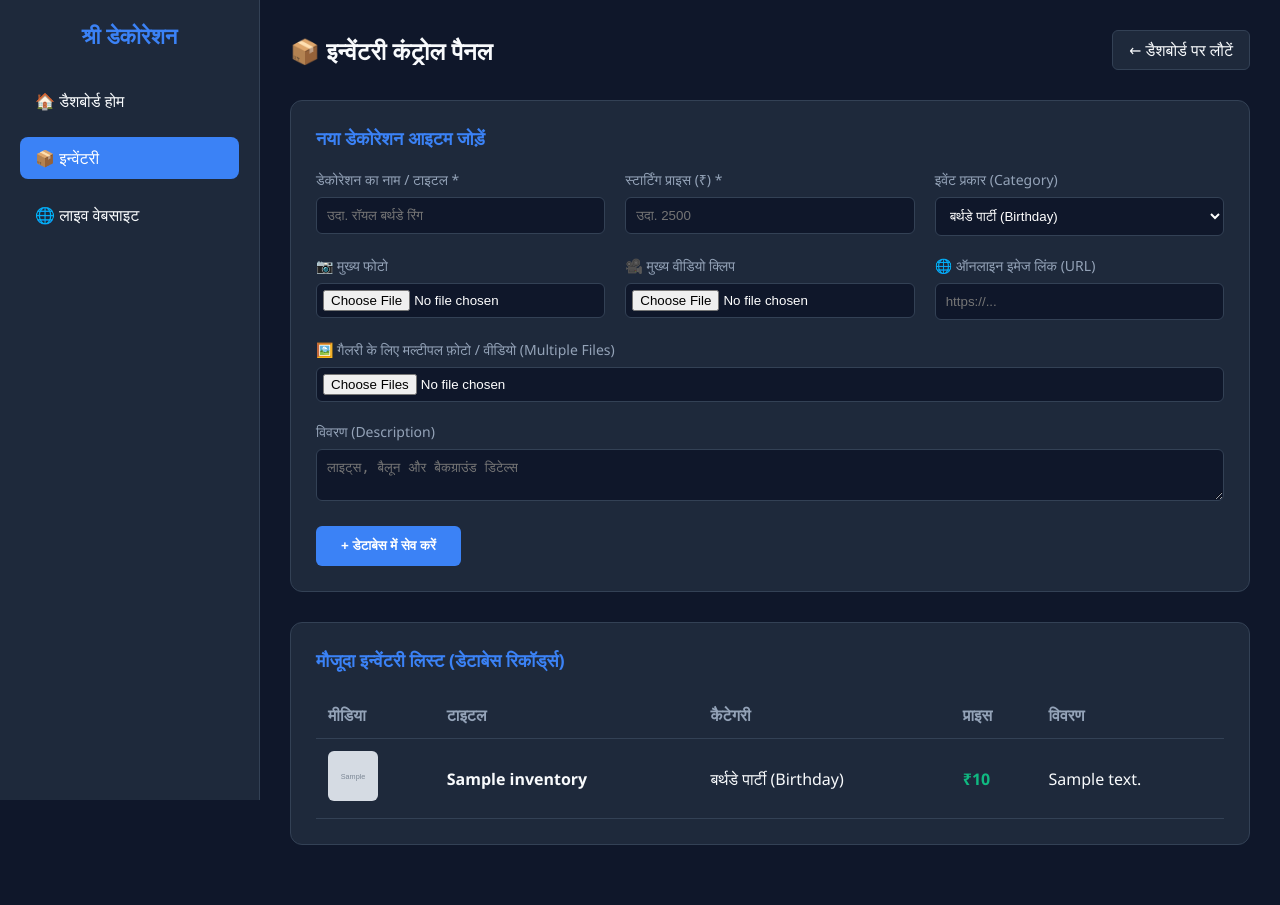
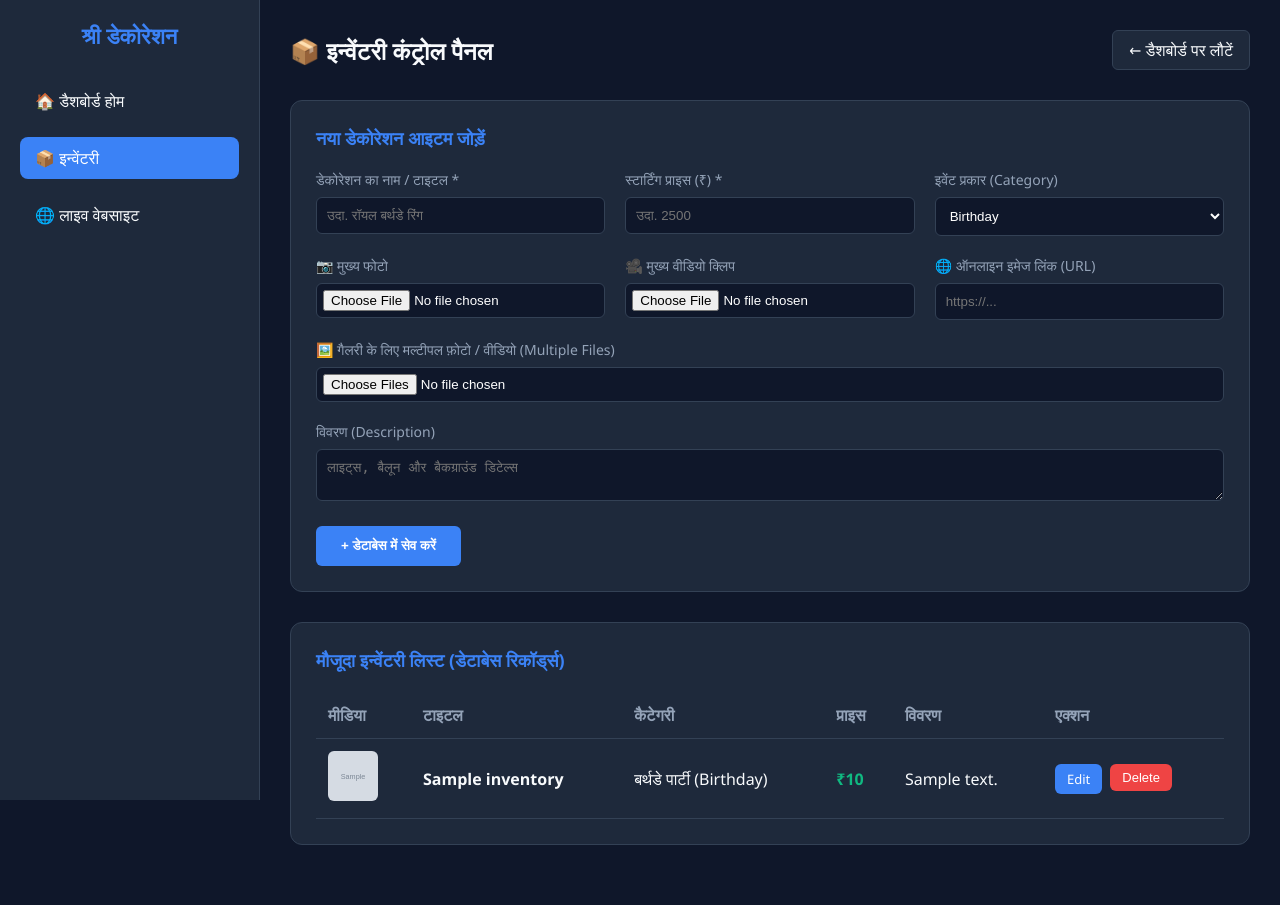
Before and after one commit to Nileshji123/decoration-shop, a Django app: page /inventory/ in a window 1280 px wide. Run offline with Django 5.2, Linux system fonts and the light colour scheme; tables that the repository leaves empty hold one stand-in row (values such as "Sample post"); grey boxes marked "Sample" are stand-in pictures.

Commit message:
add remove butten

```diff
--- a/decor_app/views.py
+++ b/decor_app/views.py
@@ -2,6 +2,7 @@ from django.shortcuts import render, redirect, get_object_or_404
 from django.contrib.auth.models import User
 from django.http import HttpResponse
 from decor_app.models import Inventory, DecorationMedia
+
 
 OWNER_USER = "piyush"
 OWNER_PASS = "piyush123"
@@ -39,45 +40,77 @@ def login(request):
 def dashboard(request):
     return render(request, 'dashboard.html')
 
-# 4. इन्वेंटरी पेज (अपलोड फॉर्म + डेटाबेस लिस्टिंग)
+# 4. इन्वेंटरी पेज (अपलोड फॉर्म + डेटाबेस लिस्टिंग
+
 def inventory_view(request):
     if request.method == 'POST':
+        action = request.POST.get('action') # फॉर्म से एक्शन चेक करेंगे कि क्या करना है
+        item_id = request.POST.get('item_id') # अगर एडिट या डिलीट करना हो तो आईडी मिलेगी
+
+        # --- 1. DELETE STOCK ---
+        if action == 'delete' and item_id:
+            item = get_object_or_404(Inventory, pk=item_id)
+            item.delete()
+            return redirect('inventory')
+
+        # कॉमन डेटा जो Add और Update दोनों में चाहिए
         title = request.POST.get('title')
         price = request.POST.get('price')
         category = request.POST.get('category')
-        image = request.FILES.get('image')
-        video = request.FILES.get('video')
         online_url = request.POST.get('online_url')
         description = request.POST.get('description')
-
         gallery_files = request.FILES.getlist('gallery_images')
 
-        if not image and gallery_files:
+        # --- 2. UPDATE STOCK ---
+        if action == 'update' and item_id:
+            item = get_object_or_404(Inventory, pk=item_id)
+            item.title = title
+            item.price = price
+            item.category = category
+            item.online_url = online_url
+            item.description = description
+
+            if request.FILES.get('image'):
+                item.image = request.FILES.get('image')
+            if request.FILES.get('video'):
+                item.video = request.FILES.get('video')
+            item.save()
+
+            # नई गैलरी फाइल्स जोड़ना चाहें तो
             for f in gallery_files:
-                if not f.name.lower().endswith(('.mp4', '.avi', '.mov', '.mkv', '.webm')):
-                    image = f
-                    break
+                is_vid = f.name.lower().endswith(('.mp4', '.avi', '.mov', '.mkv', '.webm'))
+                DecorationMedia.objects.create(inventory=item, media_file=f, is_video=is_vid)
 
-        item = Inventory.objects.create(
-            title=title,
-            price=price,
-            category=category,
-            image=image,
-            video=video,
-            online_url=online_url,
-            description=description
-        )
+            return redirect('inventory')
 
-        for f in gallery_files:
-            is_vid = f.name.lower().endswith(('.mp4', '.avi', '.mov', '.mkv', '.webm'))
-            DecorationMedia.objects.create(
-                inventory=item,
-                media_file=f,
-                is_video=is_vid
+        # --- 3. ADD NEW STOCK (Default) ---
+        else:
+            image = request.FILES.get('image')
+            video = request.FILES.get('video')
+
+            if not image and gallery_files:
+                for f in gallery_files:
+                    if not f.name.lower().endswith(('.mp4', '.avi', '.mov', '.mkv', '.webm')):
+                        image = f
+                        break
+
+            item = Inventory.objects.create(
+                title=title,
+                price=price,
+                category=category,
+                image=image,
+                video=video,
+                online_url=online_url,
+                description=description
             )
 
-        return redirect('inventory')
+            for f in gallery_files:
+                is_vid = f.name.lower().endswith(('.mp4', '.avi', '.mov', '.mkv', '.webm'))
+                DecorationMedia.objects.create(inventory=item, media_file=f, is_video=is_vid)
 
+            return redirect('inventory')
+
+    # GET रिक्वेस्ट पर इन्वेंट्री लिस्ट दिखाना
     items = Inventory.objects.all().order_by('-id')
     return render(request, 'inventory.html', {'items': items})
 
--- a/templates/booking_page.html
+++ b/templates/booking_page.html
@@ -281,10 +281,10 @@
                 <h3>📍 Shop & Booking Information</h3>
                     <p><strong>Shop Name:</strong> Shree Decoration</p>
                     <p><strong>Address:</strong> Shop No. 12, Main Market, Chandan Nagar, Indore (M.P.)</p>
-                    <p><strong>Call / Contact:</strong> +91 98765 43210</p>
+                    <p><strong>Call / Contact:</strong> +91 916263773097 & 917241187794</p>
                     <p><strong>Timing:</strong> 9:00 AM to 9:30 PM</p>
             </div>
-
++
             <!-- 4. व्हाट्सएप बुकिंग -->
             <a href="https://wa.me/916263773097?text=Hello%20Shri%20Decoration,%20I%20want%20to%20book%20the%20decoration%20'{{ item.title }}'%20(Price:%20₹{{ item.price }})."
                target="_blank"
--- a/templates/inventory.html
+++ b/templates/inventory.html
@@ -188,6 +188,44 @@
             color: #10b981;
             font-weight: bold;
         }
+
+        /* Action Buttons Styling matching your CSS */
+        .action-btns {
+            display: flex;
+            gap: 8px;
+        }
+
+        .btn-delete {
+            background-color: #ef4444;
+            color: white;
+            border: none;
+            padding: 6px 12px;
+            border-radius: 6px;
+            cursor: pointer;
+            font-size: 13px;
+            font-weight: 500;
+            transition: 0.3s;
+        }
+
+        .btn-delete:hover {
+            background-color: #dc2626;
+        }
+
+        .btn-edit {
+            background-color: var(--accent);
+            color: white;
+            text-decoration: none;
+            padding: 6px 12px;
+            border-radius: 6px;
+            font-size: 13px;
+            font-weight: 500;
+            display: inline-block;
+            transition: 0.3s;
+        }
+
+        .btn-edit:hover {
+            background-color: var(--accent-hover);
+        }
     </style>
 </head>
 <body>
@@ -216,6 +254,7 @@
                 <div class="panel-heading">नया डेकोरेशन आइटम जोड़ें</div>
                 <form method="POST" action="{% url 'inventory' %}" enctype="multipart/form-data">
                     {% csrf_token %}
+                    <input type="hidden" name="action" value="add">
                     <div class="form-grid">
                         <div>
                             <label>डेकोरेशन का नाम / टाइटल *</label>
@@ -228,10 +267,10 @@
                         <div>
                             <label>इवेंट प्रकार (Category)</label>
                             <select name="category">
-                                <option value="birthday">बर्थडे पार्टी (Birthday)</option>
-                                <option value="wedding">वेडिंग व स्टेज (Wedding)</option>
-                                <option value="anniversary">एनिवर्सरी (Anniversary)</option>
-                                <option value="baby_shower">बेबी शॉवर / नामकरण</option>
+                                <option value="birthday">Birthday</option>
+                                <option value="wedding">Wedding</option>
+                                <option value="anniversary">Anniversary</option>
+                                <option value="baby_shower">Baby Shower</option>
                             </select>
                         </div>
                         <div>
@@ -271,6 +310,7 @@
                                 <th>कैटेगरी</th>
                                 <th>प्राइस</th>
                                 <th>विवरण</th>
+                                <th>एक्शन</th>
                             </tr>
                         </thead>
                         <tbody>
@@ -280,7 +320,6 @@
                                     {% if item.image %}
                                         <img src="{{ item.image.url }}" class="item-thumb" alt="Decor">
                                     {% elif item.gallery.all %}
-                                        <!-- अगर मुख्य फोटो नहीं है, तो गैलरी की पहली फोटो थंबनेल में दिखेगी -->
                                         <img src="{{ item.gallery.first.media_file.url }}" class="item-thumb" alt="Decor">
                                     {% elif item.online_url %}
                                         <img src="{{ item.online_url }}" class="item-thumb" alt="Decor">
@@ -292,10 +331,24 @@
                                 <td>{{ item.get_category_display }}</td>
                                 <td class="price-badge">₹{{ item.price }}</td>
                                 <td>{{ item.description|default:"—" }}</td>
+                                <td>
+                                    <div class="action-btns">
+                                        <!-- Edit Button -->
+                                        <a href="{% url 'update_inventory' item.id %}" class="btn-edit">Edit</a>
+
+                                        <!-- Delete Form & Button -->
+                                        <form method="POST" action="{% url 'inventory' %}" style="display:inline; margin:0;">
+                                            {% csrf_token %}
+                                            <input type="hidden" name="action" value="delete">
+                                            <input type="hidden" name="item_id" value="{{ item.id }}">
+                                            <button type="submit" class="btn-delete" onclick="return confirm('क्या आप सचमुच इस आइटम को डिलीट करना चाहते हैं?')">Delete</button>
+                                        </form>
+                                    </div>
+                                </td>
                             </tr>
                             {% empty %}
                             <tr>
-                                <td colspan="5" style="text-align: center; color: var(--text-muted); padding: 25px;">
+                                <td colspan="6" style="text-align: center; color: var(--text-muted); padding: 25px;">
                                     डेटाबेस में अभी कोई सामान नहीं है। ऊपर दिए गए फॉर्म से पहला आइटम जोड़ें!
                                 </td>
                             </tr>
```
